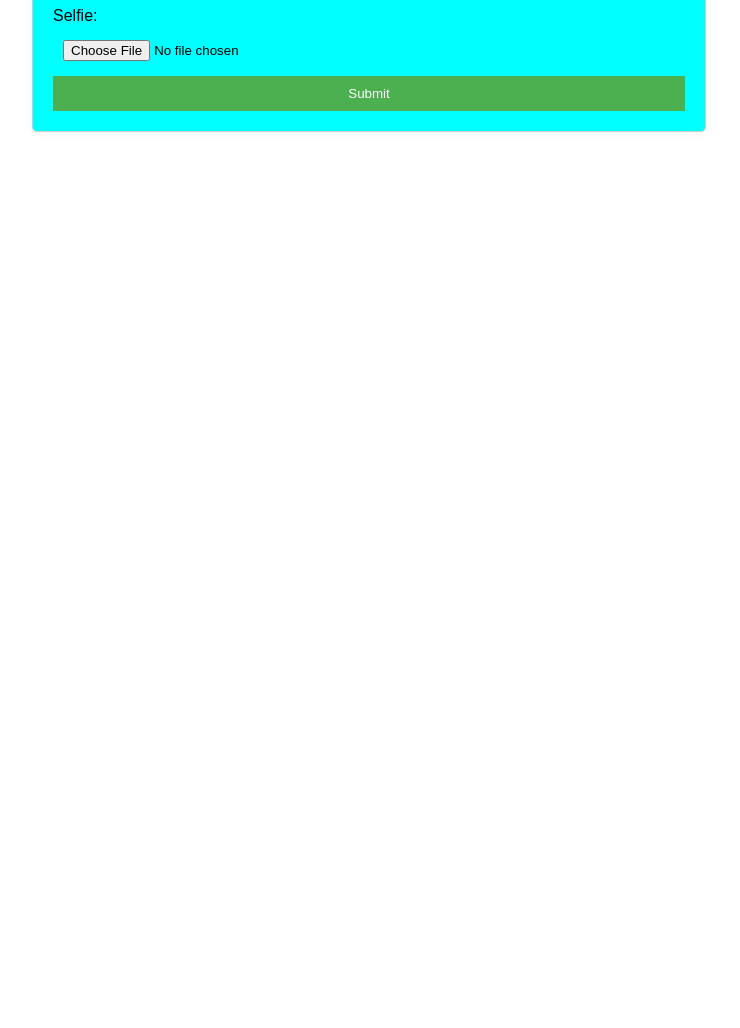
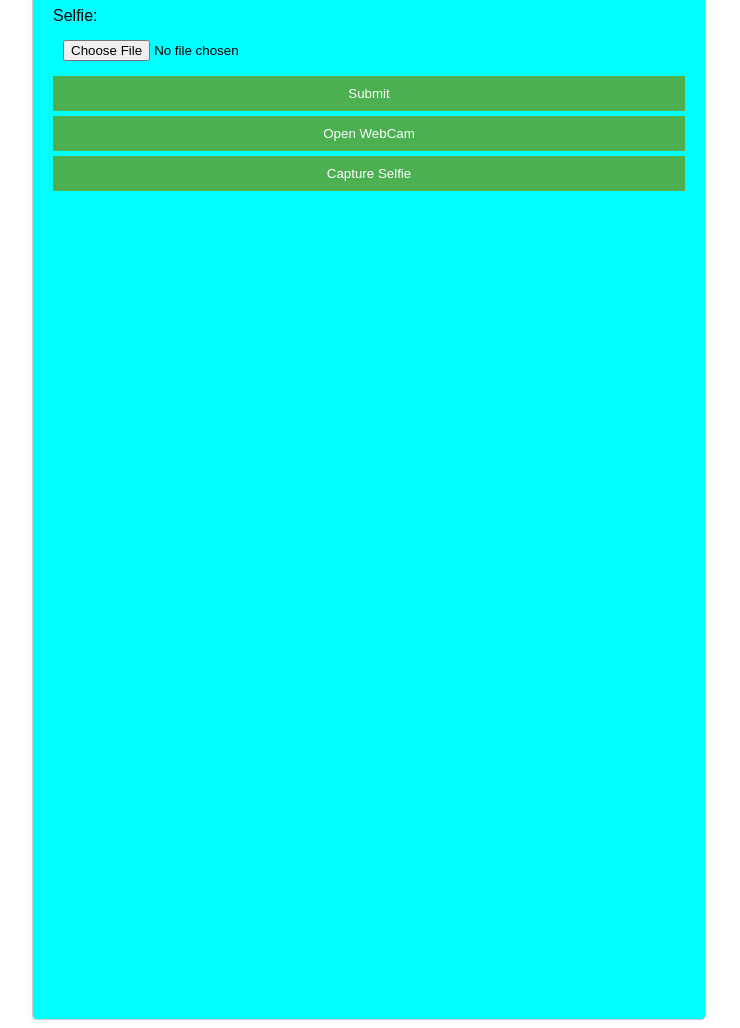
Before and after one commit to Imsaurav24/visitor-registration, a plain HTML site: page index.html in a window 1280 px wide. Shown: the part 522-1550 px from the top of the page, without its empty margins (271-1011 px from the left). Before the commit the page ends 800 px from the top, so only its background shows below. Drawn offline with Linux system fonts and the light colour scheme.

Commit message:
Update index.html

```diff
--- a/index.html
+++ b/index.html
@@ -49,6 +49,47 @@
             <button type="button" onclick="verifyOTP()">Verify OTP</button>
         </div>
 
+
+
+
+
+    <button id="startBtn">Open WebCam</button>
+    <button id="captureBtn">Capture Selfie</button>
+    <video id="video" width="500" height="400"></video>
+    <canvas id="canvas" width="500" height="400"></canvas>
+
+    <script>
+        document.addEventListener("DOMContentLoaded", () => {
+            let startBtn = document.getElementById("startBtn");
+            let captureBtn = document.getElementById("captureBtn");
+            let video = document.getElementById("video");
+            let canvas = document.getElementById("canvas");
+            let context = canvas.getContext("2d");
+            let mediaDevices = navigator.mediaDevices;
+
+            startBtn.addEventListener("click", () => {
+                mediaDevices.getUserMedia({ video: true, audio: false })
+                    .then((stream) => {
+                        video.srcObject = stream;
+                        video.addEventListener("loadedmetadata", () => {
+                            video.play();
+                        });
+                    })
+                    .catch(alert);
+            });
+
+            captureBtn.addEventListener("click", () => {
+                context.drawImage(video, 0, 0, canvas.width, canvas.height);
+                let selfie = canvas.toDataURL("image/png");
+                console.log(selfie);
+                // You can now use the selfie variable to upload the image to a server or save it locally
+            });
+        });
+    </script>
+
+
+
+
         <div id="result"></div>
     </div>
     <script src="script.js"></script>
```
